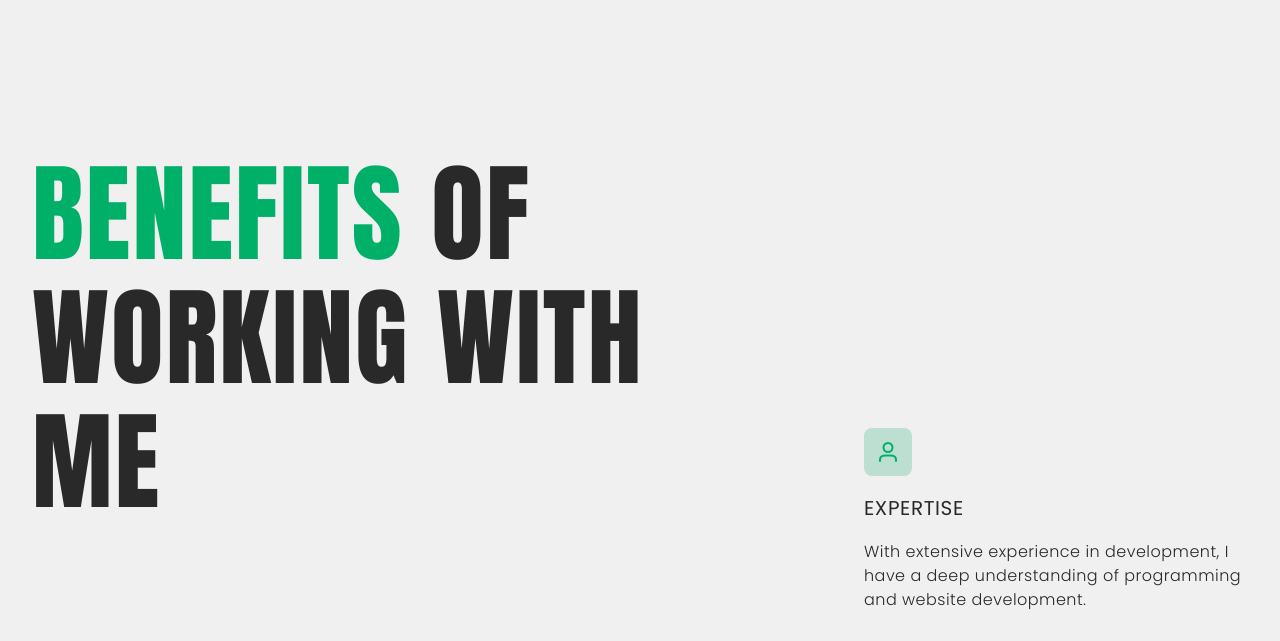
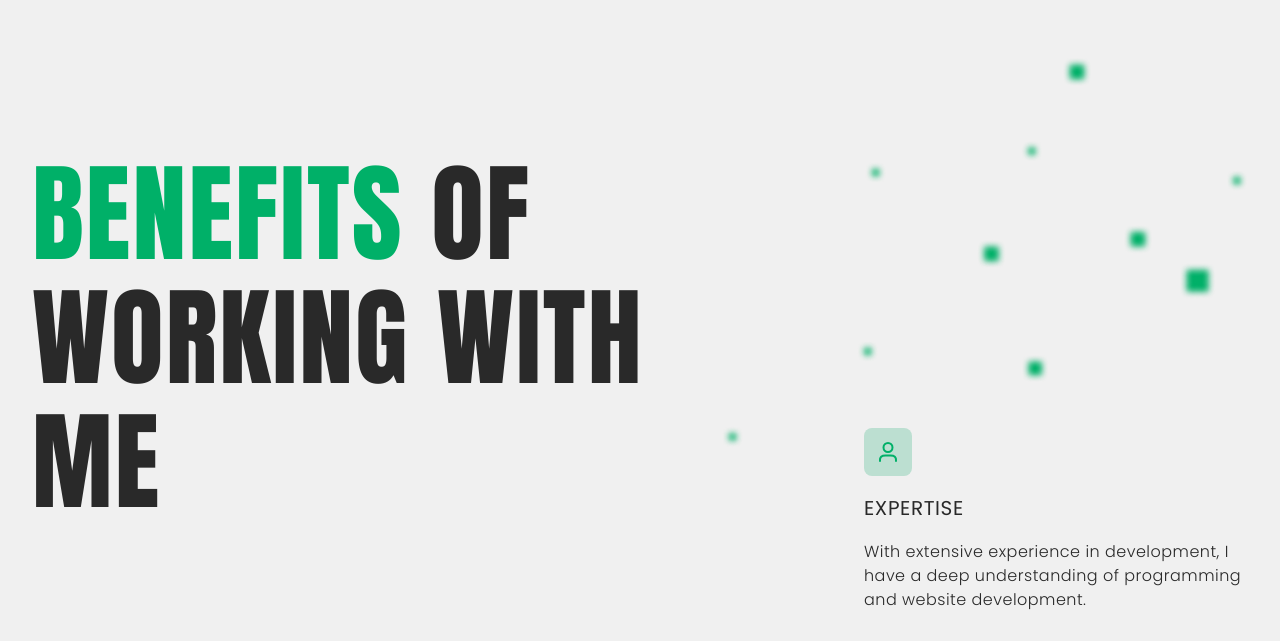
Before and after one commit to oykss/test, a website built with Vite: page src/index.html in a window 1280 px wide. Shown: the part 624-1265 px from the top of the page. Built offline with nearby package versions, Linux system fonts and the light colour scheme; files whose address does not match are found by name.

Commit message:
Update benefits.css

```diff
--- a/src/css/blocks/benefits.css
+++ b/src/css/blocks/benefits.css
@@ -96,7 +96,7 @@
   }
 
   .benefits-image {
-    background-image: url('././img/benefits-img/benefits-decor-bg-@1x.png');
+    background-image: url('./../img/benefits-img/benefits-decor-bg-@1x.png');
     background-size: cover;
     background-position: center;
     background-repeat: no-repeat;
```
